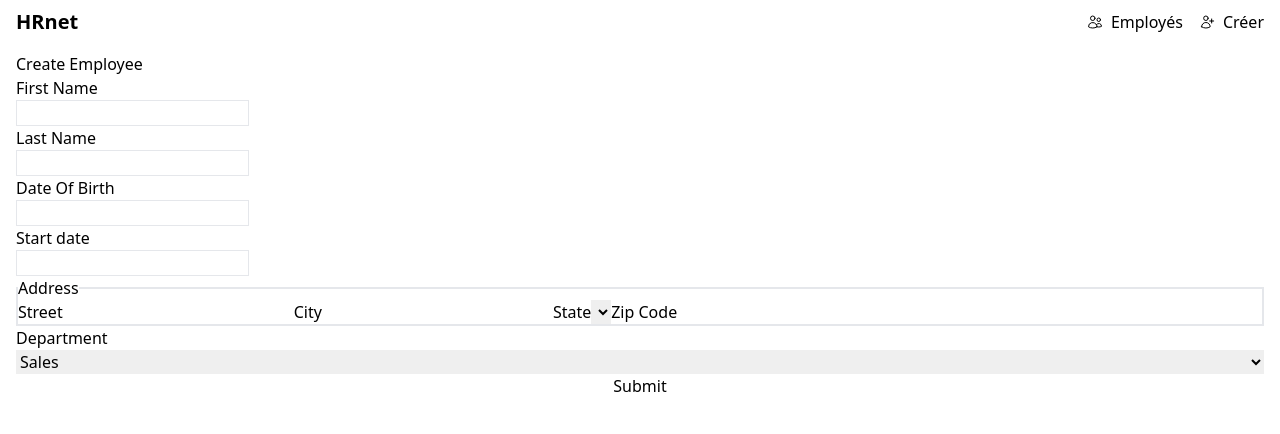
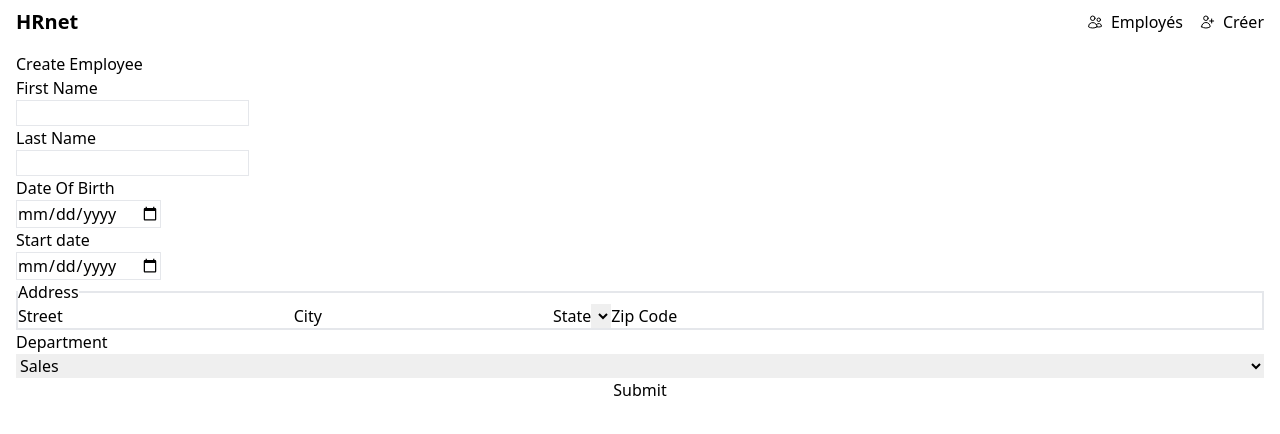
Before and after one commit to erischon/HRnet, a React (Vite) app: page /employee/create in a window 1280 px wide. Shown: the top 434 px of the page. Built offline with nearby package versions, Linux system fonts and the light colour scheme.

Commit message:
added dates

```diff
--- a/src/components/CreateEmployeeForm.jsx
+++ b/src/components/CreateEmployeeForm.jsx
@@ -1,5 +1,7 @@
 import { useForm } from "react-hook-form";
 import { DevTool } from "@hookform/devtools";
+
+import "react-datepicker/dist/react-datepicker.css";
 
 function CreateEmployeeForm() {
   const form = useForm();
@@ -33,12 +35,12 @@ function CreateEmployeeForm() {
         </div>
 
         <div>
-          <label htmlFor="dateOfBirth">Date Of Birth</label>
+          <label htmlFor="birthDate">Date Of Birth</label>
           <input
-            id="dateOfBirth"
-            type="text"
+            id="birthDate"
+            type="date"
             className="block border"
-            {...register("dateOfBirth")}
+            {...register("birthDate")}
           />
         </div>
 
@@ -46,7 +48,7 @@ function CreateEmployeeForm() {
           <label htmlFor="startDate">Start date</label>
           <input
             id="startDate"
-            type="text"
+            type="date"
             className="block border"
             {...register("startDate")}
           />
```
